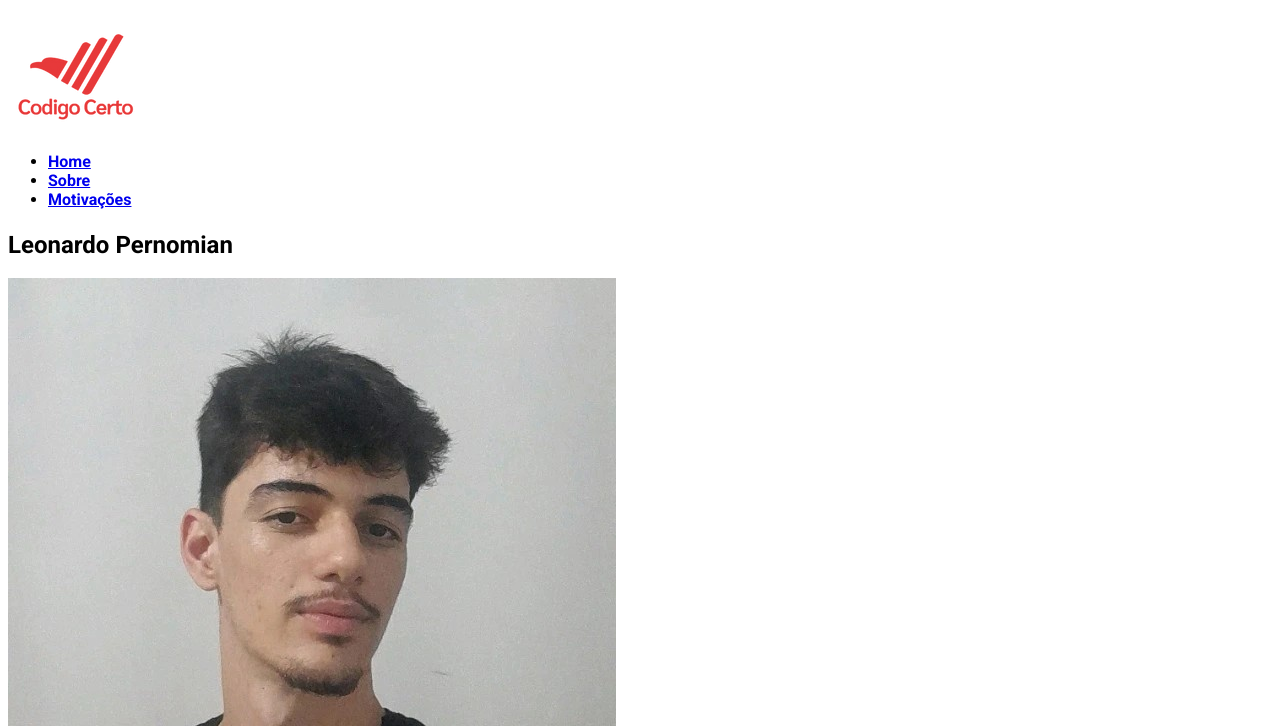
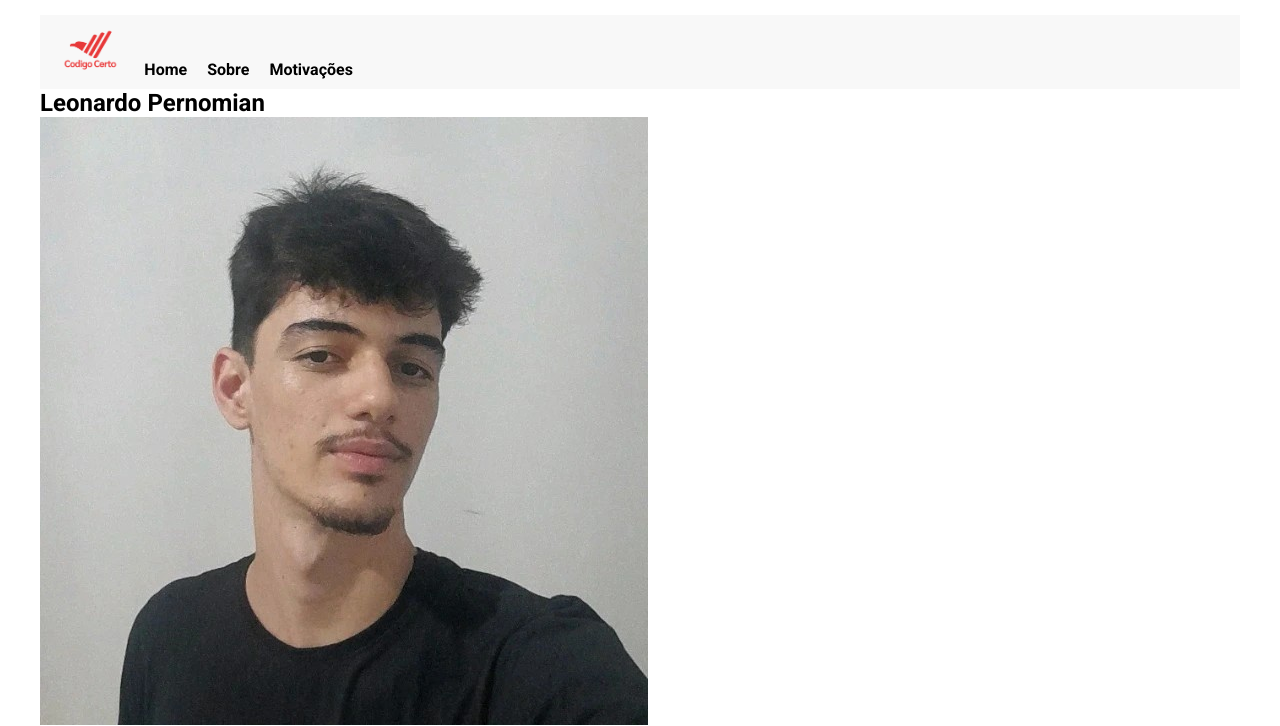
Before and after one commit to Leopreal/Projeto-Codigo-Certo, a plain HTML site: page index.html in a window 1280 px wide. Shown: the top 726 px of the page. Drawn offline with Linux system fonts and the light colour scheme.

Commit message:
começando o css

```diff
--- a/style.css
+++ b/style.css
@@ -1,3 +1,42 @@
 * {
     font-family: "Roboto", sans-serif;
+    padding: 0;
+    margin: 0;
 }
+
+body {
+    color: rgb(0, 0, 0);
+    max-width: 1200px;
+    margin: 0 auto;
+    padding: 15px;
+}
+
+nav {
+    display: flex;
+    justify-content: space-between;
+    align-items: center;
+    padding: 10px 20px;
+    background-color: #f8f8f8; /* Ajuste a cor de fundo conforme necessário */
+}
+
+nav img {
+    height: 50px; /* Ajuste o tamanho da imagem conforme necessário */
+}
+
+nav ul {
+    list-style: none;
+    display: inline-flex;
+    flex:auto;
+    margin: 0;
+    padding: 0;
+    margin-left: auto;
+}
+
+nav ul li {
+    margin-left: 20px;
+}
+
+nav ul li a {
+    text-decoration: none;
+    color: black; /* Ajuste a cor conforme necessário */
+}
```
